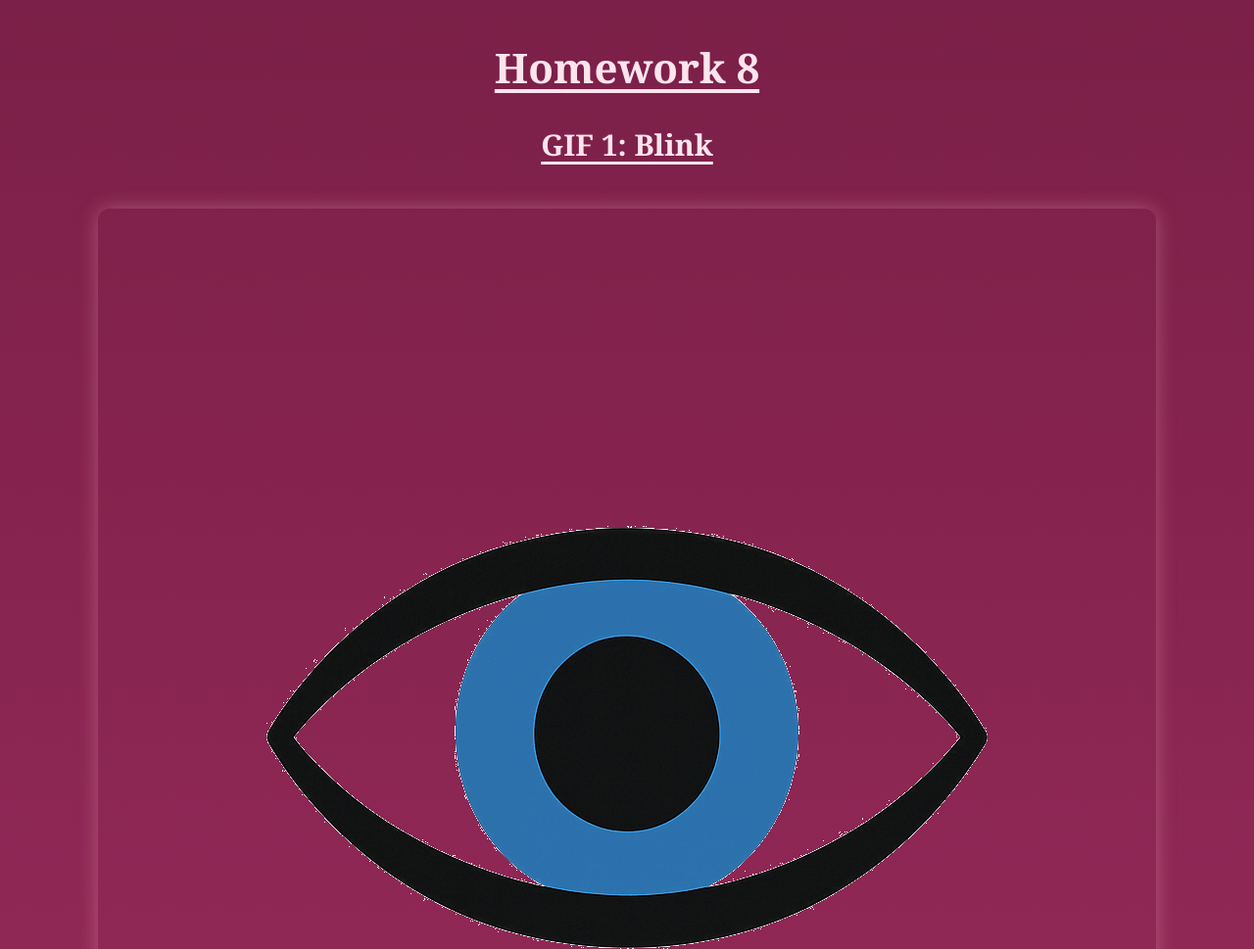
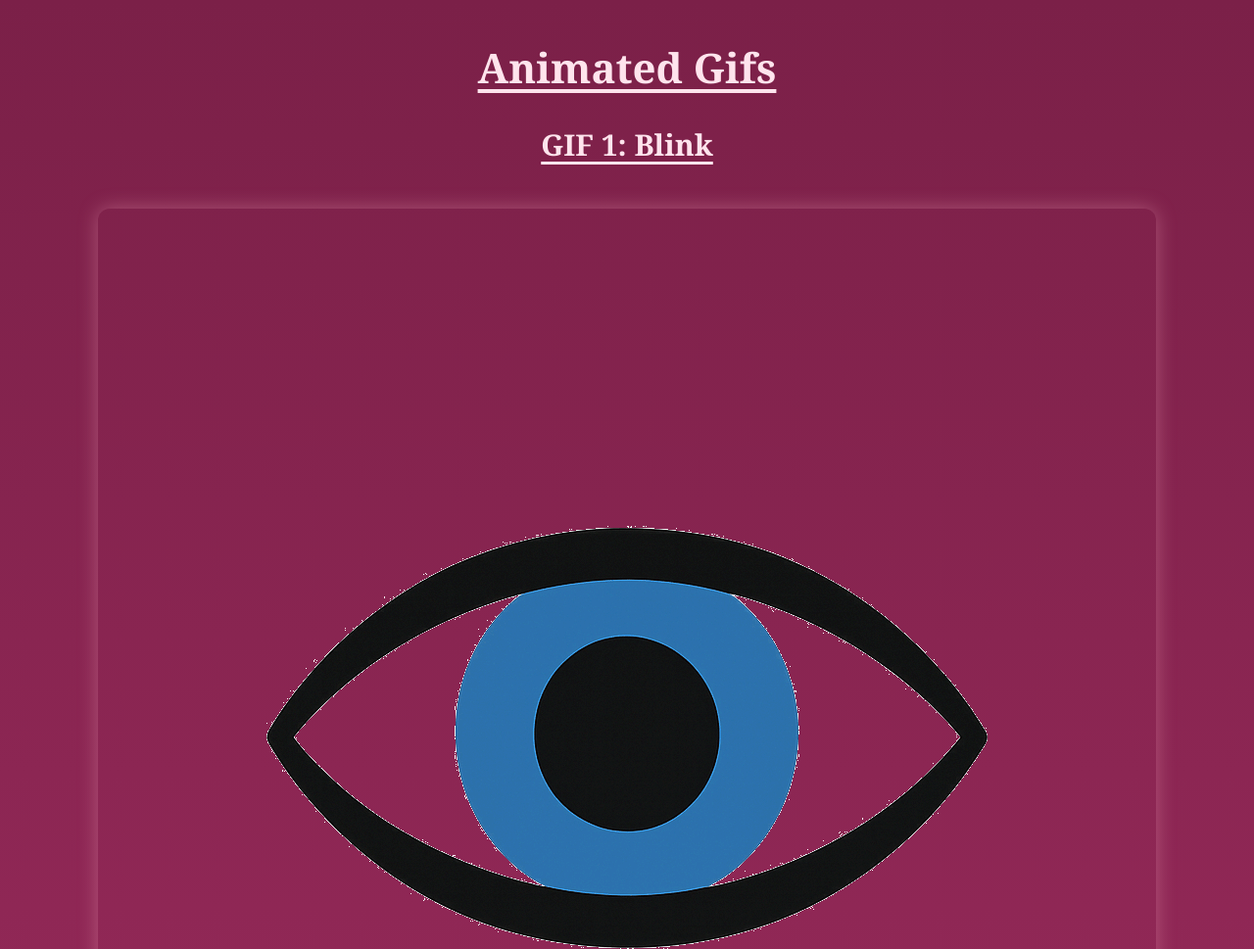
Before and after one commit to lenkaz826/medpl150, a plain HTML site: page homework8.html in a window 1280 px wide. Shown: the top 969 px of the page at 98% size. Drawn offline with Linux system fonts and the light colour scheme.

Commit message:
Update homework8.html

```diff
--- a/homework8.html
+++ b/homework8.html
@@ -2,7 +2,7 @@
 <html lang="en">
 <head>
     <meta charset="UTF-8">
-    <title>Homework 8</title>
+    <title>Animated Gifs</title>
 
     <style>
         body {
@@ -66,7 +66,7 @@
 
 <body>
 
-    <h1>Homework 8</h1>
+    <h1>Animated Gifs</h1>
 
     <h2>GIF 1: Blink</h2>
     <img src="blink8.gif" alt="GIF: Blink">
```
